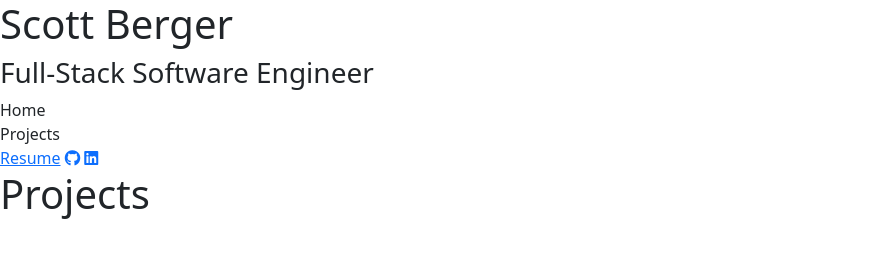
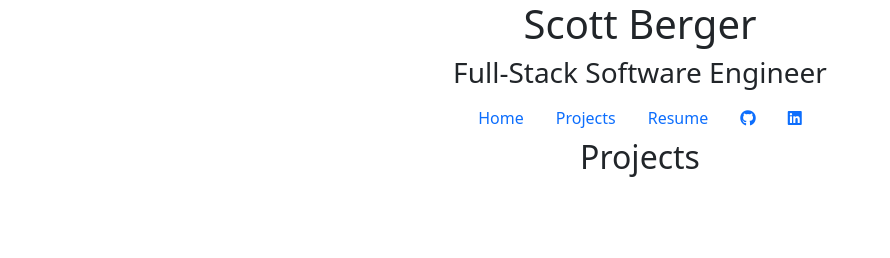
Before and after one commit to sberger94/Portfolio, a plain HTML site: page views/projects.html in a window 1280 px wide. Shown: the whole page, without its empty margins (0-890 px from the left). Drawn offline with nearby package versions, Linux system fonts and the light colour scheme.

Commit message:
Updated Resume, adjusted styling

```diff
--- a/views/projects.html
+++ b/views/projects.html
@@ -10,17 +10,17 @@
     <title>Projects</title>
 </head>
 <body>
-    <h1>Scott Berger</h1>
-    <h3>Full-Stack Software Engineer</h3>
-    <nav>
+    <h1 class="text-center">Scott Berger</h1>
+    <h3 class="text-center">Full-Stack Software Engineer</h3>
+    <nav class="nav justify-content-center">
         <a href="/views/index.html" class="nav-link">Home</a>
         <a href="/views/projects.html" class="nav-link">Projects</a>
-        <!-- <a href="/views/resume.html" class="nav-link">Resume</a> -->
-        <object data="Resume2022.pdf" type="application/pdf"><a href="/static/Resume2022.pdf">Resume</a></object>
-        <a href="https://github.com/sberger94" class="nav-icon" target="_blank" rel="noopener noreferrer"><i class="fa-brands fa-github"></i></a>
-        <a href="https://www.linkedin.com/in/slberger/" class="nav-icon" target="_blank" rel="noopener noreferrer"><i class="fa-brands fa-linkedin"></i></a>
+        <object data="resume2022.pdf" type="application/pdf"><a href="/static/resume2022.pdf" class="nav-link" target="_blank" rel="noopener noreferrer">Resume</a></object>
+        <a href="https://github.com/sberger94" class="nav-link" target="_blank" rel="noopener noreferrer"><i class="fa-brands fa-github"></i></a>
+        <a href="https://www.linkedin.com/in/slberger/" class="nav-link" target="_blank" rel="noopener noreferrer"><i class="fa-brands fa-linkedin"></i></a>
     </nav>
-    <h1>Projects</h1>
+    <script src="https://cdn.jsdelivr.net/npm/bootstrap@5.2.0-beta1/dist/js/bootstrap.bundle.min.js" integrity="sha384-pprn3073KE6tl6bjs2QrFaJGz5/SUsLqktiwsUTF55Jfv3qYSDhgCecCxMW52nD2" crossorigin="anonymous"></script>
+    <h2 class="text-center">Projects</h1>
     <script src="https://cdn.jsdelivr.net/npm/bootstrap@5.2.0-beta1/dist/js/bootstrap.bundle.min.js" integrity="sha384-pprn3073KE6tl6bjs2QrFaJGz5/SUsLqktiwsUTF55Jfv3qYSDhgCecCxMW52nD2" crossorigin="anonymous"></script>
 </body>
 </html>
```
Also changed, not shown: views/index.html (+6 -6 lines), 1 other file.
